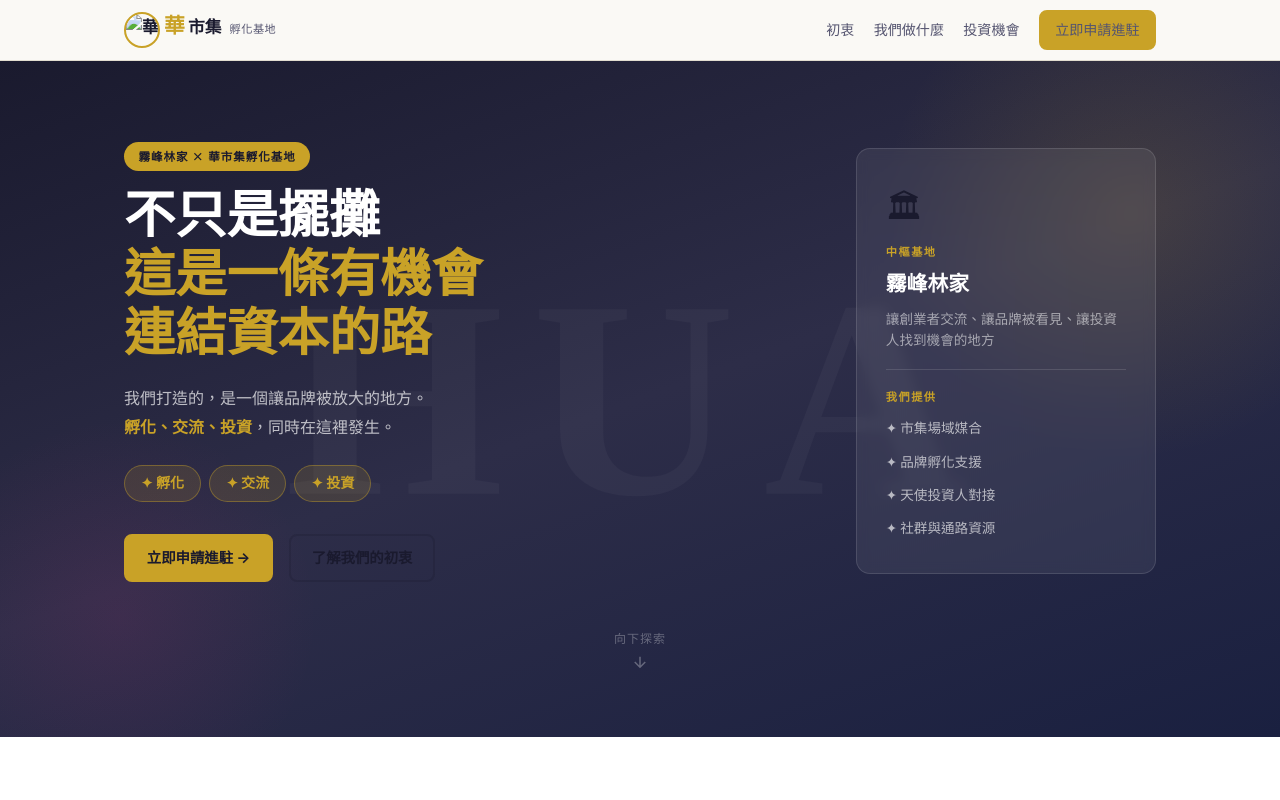
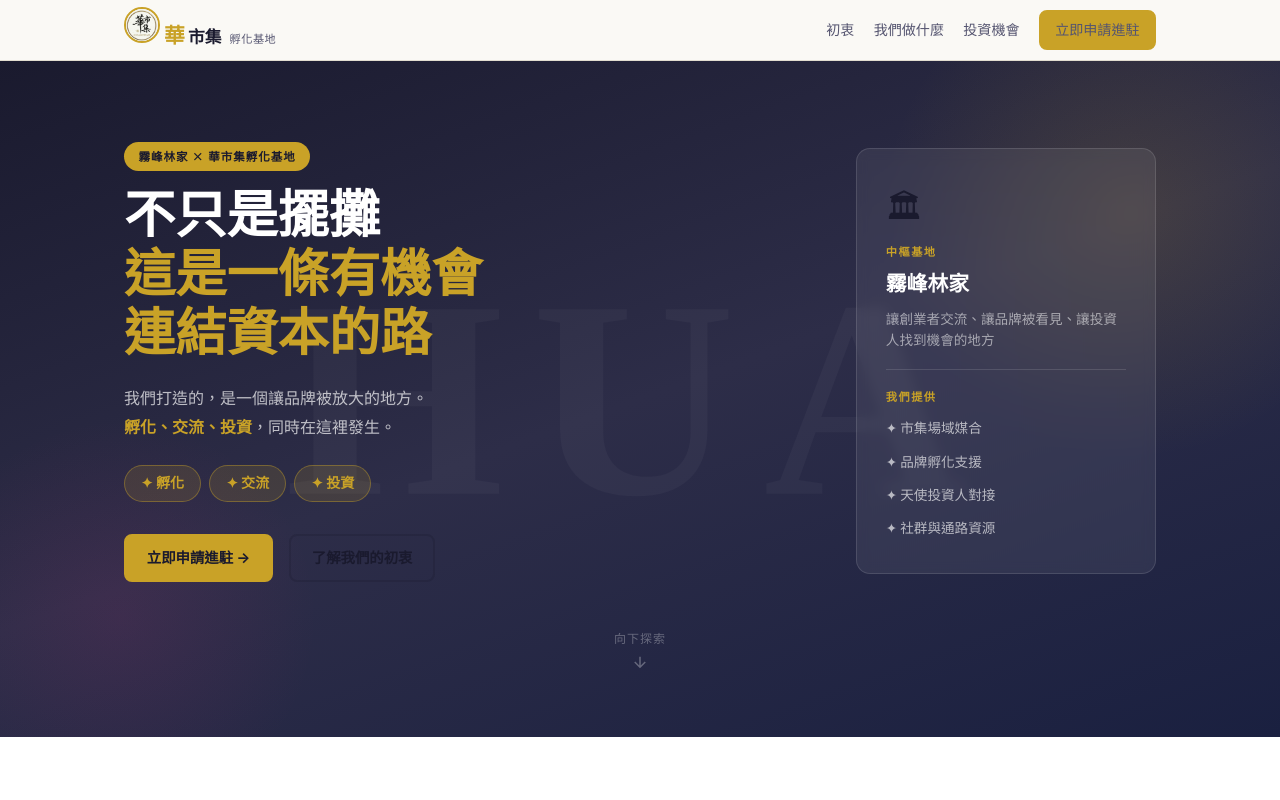
Before and after one commit to lobsteralex7401-cpu/hua-market, a plain HTML site: page index.html in a window 1280 px wide. Shown: the top 800 px of the page. Drawn offline with Linux system fonts and the light colour scheme.

Commit message:
fix: logo 改為 .jpg 格式

```diff
--- a/index.html
+++ b/index.html
@@ -16,7 +16,7 @@
   <header class="site-header">
     <div class="container header-inner">
       <a href="index.html" class="brand">
-        <img src="logo.png" alt="華市集" class="brand-logo">
+        <img src="logo.jpg" alt="華市集" class="brand-logo">
         <div class="brand-text">
           <span class="brand-hua">華</span>市集
           <span class="brand-sub">孵化基地</span>
```
Also changed, not shown: admin.html (+1 -1 lines), logo.jpg (renamed from logo.png.jpg).
